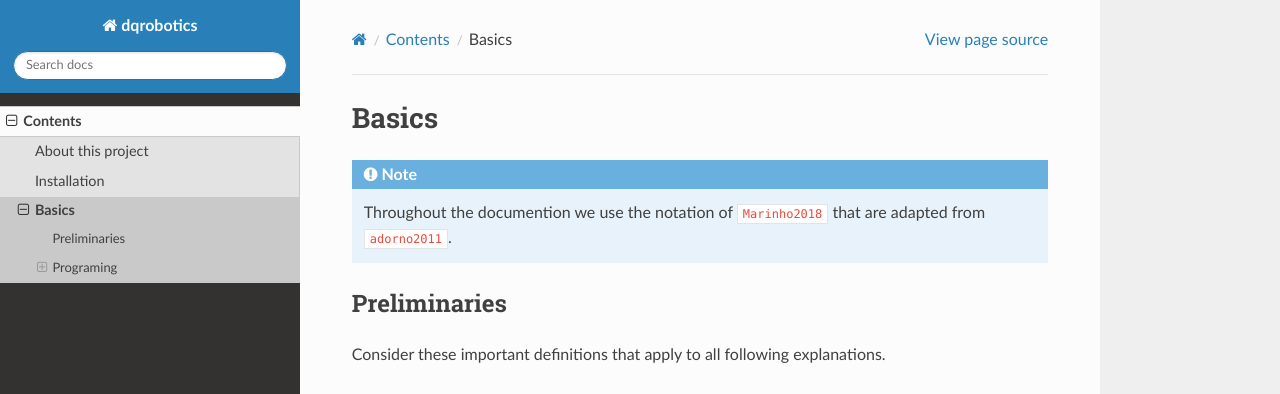
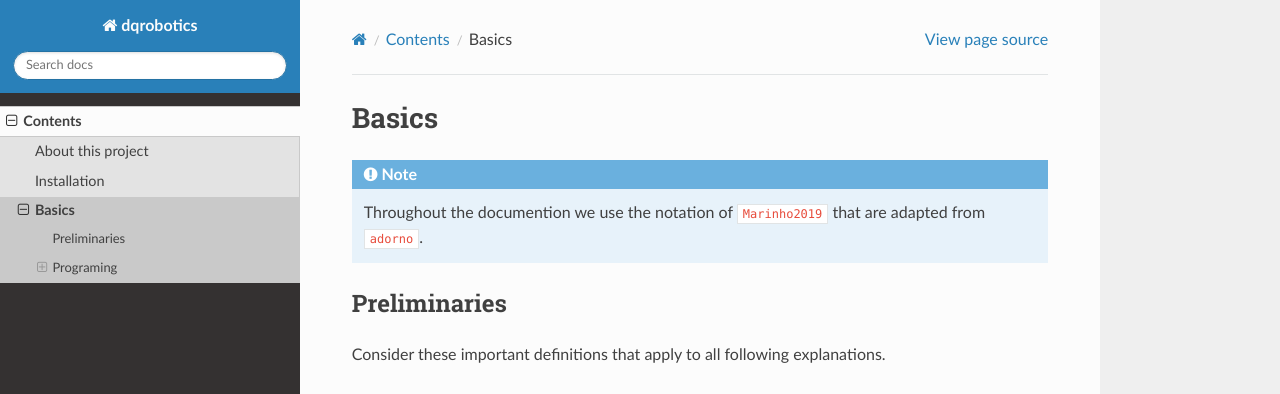
Before and after one commit to dqrobotics/dqrobotics.github.io, a Sphinx documentation site: the page built from docs/basics.rst, in a window 1280 px wide and 1291 px high. Shown: the top 394 px of the window. Built offline with Sphinx 7.4.7 and the Read the Docs theme 2.0.0, drawn with Linux system fonts in a browser that asks for light colours; cross-references to code outside the pages are shown as plain code.

Commit message:
Update basics.rst

```diff
--- a/docs/basics.rst
+++ b/docs/basics.rst
@@ -2,7 +2,7 @@ Basics
 ======================================
 
 .. note::
-   Throughout the documention we use the notation of :cite:`Marinho2018` that are adapted from :cite:`adorno2011`.
+   Throughout the documention we use the notation of :cite:`Marinho2019` that are adapted from :cite:`adorno`.
 
 Preliminaries
 -------------
```
